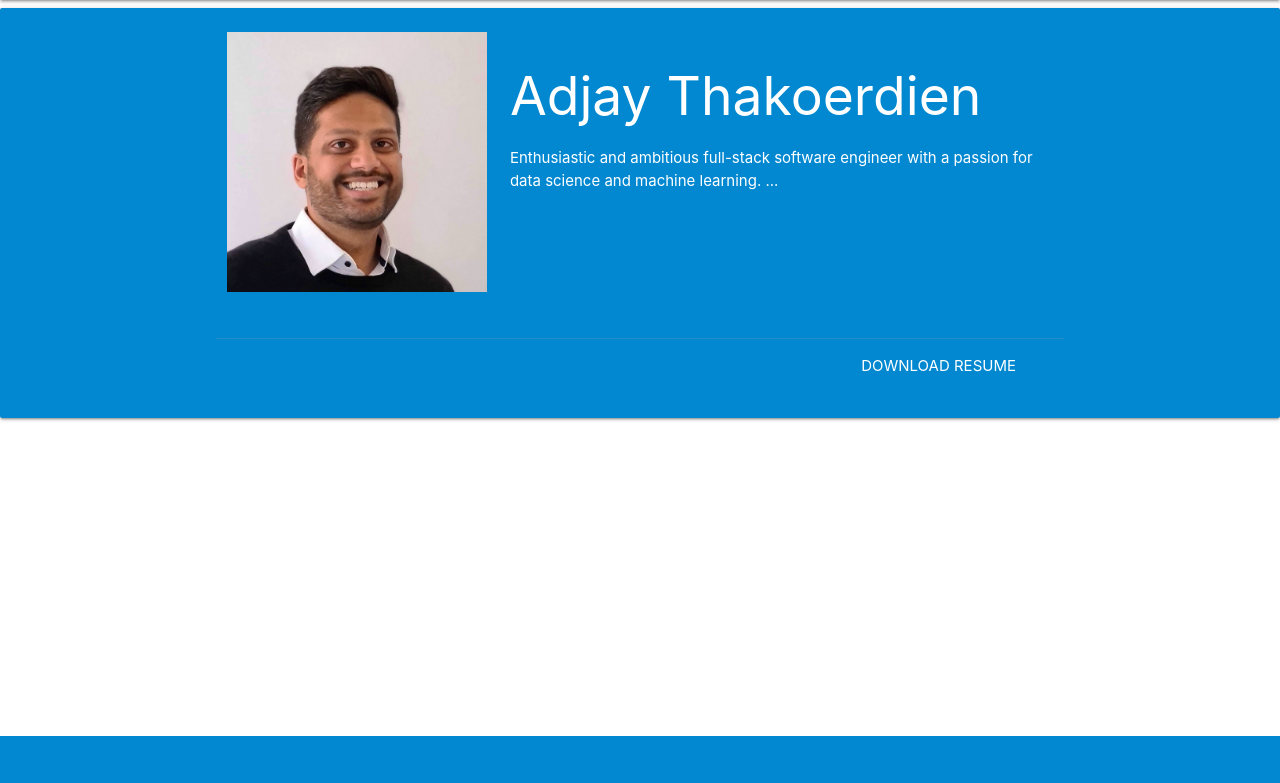
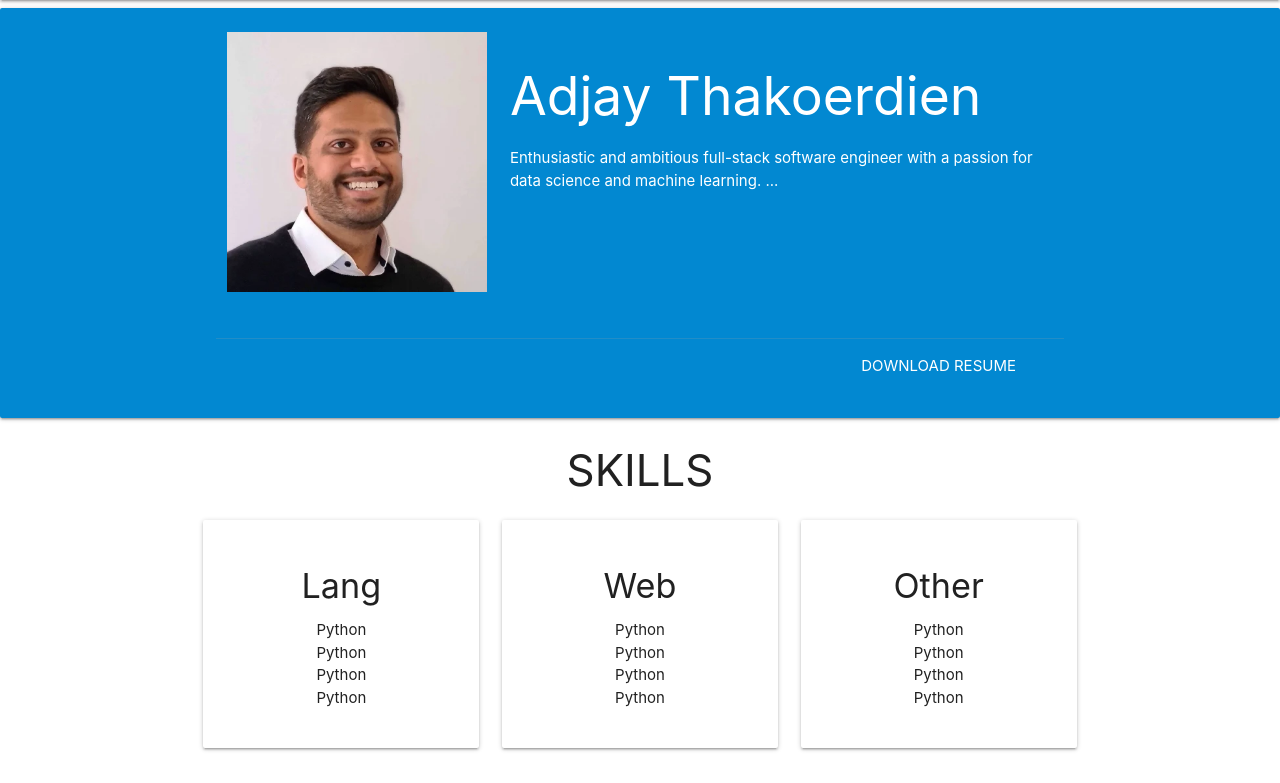
Before and after one commit to adjaythakoerdien/portfolio, a Django app: page / in a window 1280 px wide. Shown: the part 64-847 px from the top of the page. Before the commit the page ends 800 px from the top, so only its background shows below. Run offline with Django 4.2, Linux system fonts and the light colour scheme.

Commit message:
basic skills cards added

```diff
--- a/portfolio/templates/home.html
+++ b/portfolio/templates/home.html
@@ -9,14 +9,15 @@
         <div class="row">
         <div class="row col l4 m4 s12">
             <img
-                src="{% static 'profile.jpeg' %}"
+                src="{% static 'profile.webp' %}"
                 class="border-radius responsive-img"
                 alt="adjay thakoerdien">
         </div>
         <div class="col l8 m8 s12">
             <h2>Adjay Thakoerdien</h2>
             <p>
-                Enthusiastic and ambitious full-stack software engineer with a passion for data science and machine learning.
+                Enthusiastic and ambitious full-stack software engineer with a passion for
+                data science and machine learning.
                 ...
             </p>
         </div>
@@ -26,5 +27,45 @@
     </div>
 </main>
 
+<!--SKILLS-->
+
+<section class="container">
+    <h3 class="center-align">SKILLS</h3>
+    <div class="row">
+        <div class="col s12 m12 l4">
+              <div class="card-panel center-align">
+                  <h4>Lang</h4>
+                    <ul>
+                        <li>Python</li>
+                        <li>Python</li>
+                        <li>Python</li>
+                        <li>Python</li>
+                    </ul>
+              </div>
+        </div>
+        <div class="col s12 m12 l4">
+              <div class="card-panel center-align">
+                  <h4>Web</h4>
+                    <ul>
+                        <li>Python</li>
+                        <li>Python</li>
+                        <li>Python</li>
+                        <li>Python</li>
+                    </ul>
+              </div>
+        </div>
+        <div class="col s12 m12 l4">
+              <div class="card-panel center-align">
+                  <h4>Other</h4>
+                    <ul>
+                        <li>Python</li>
+                        <li>Python</li>
+                        <li>Python</li>
+                        <li>Python</li>
+                    </ul>
+              </div>
+        </div>
+    </div>
+</section>
 
 {% endblock %}
```
Also changed, not shown: static/profile.jpeg (deleted), static/profile.webp (added).
